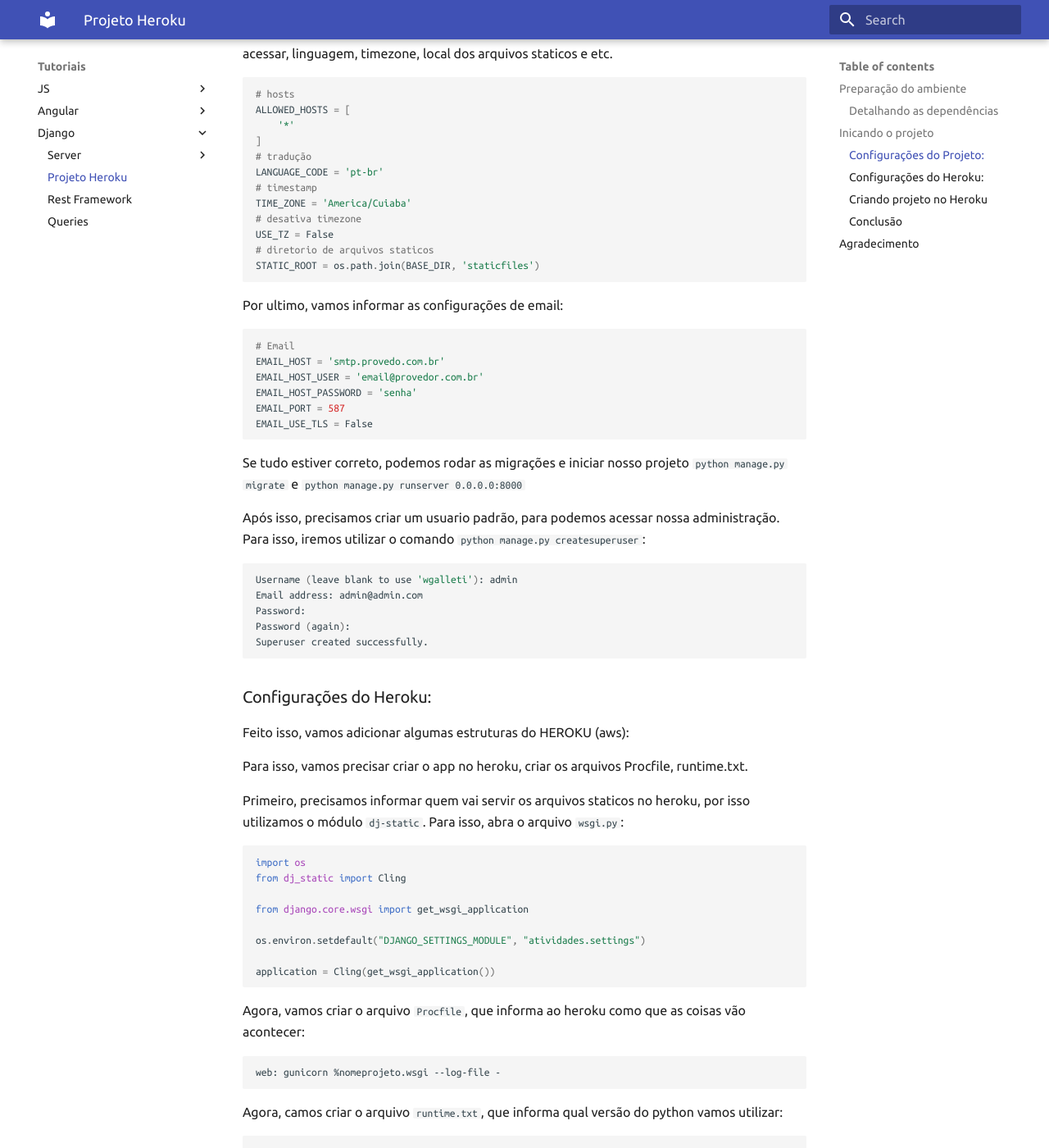
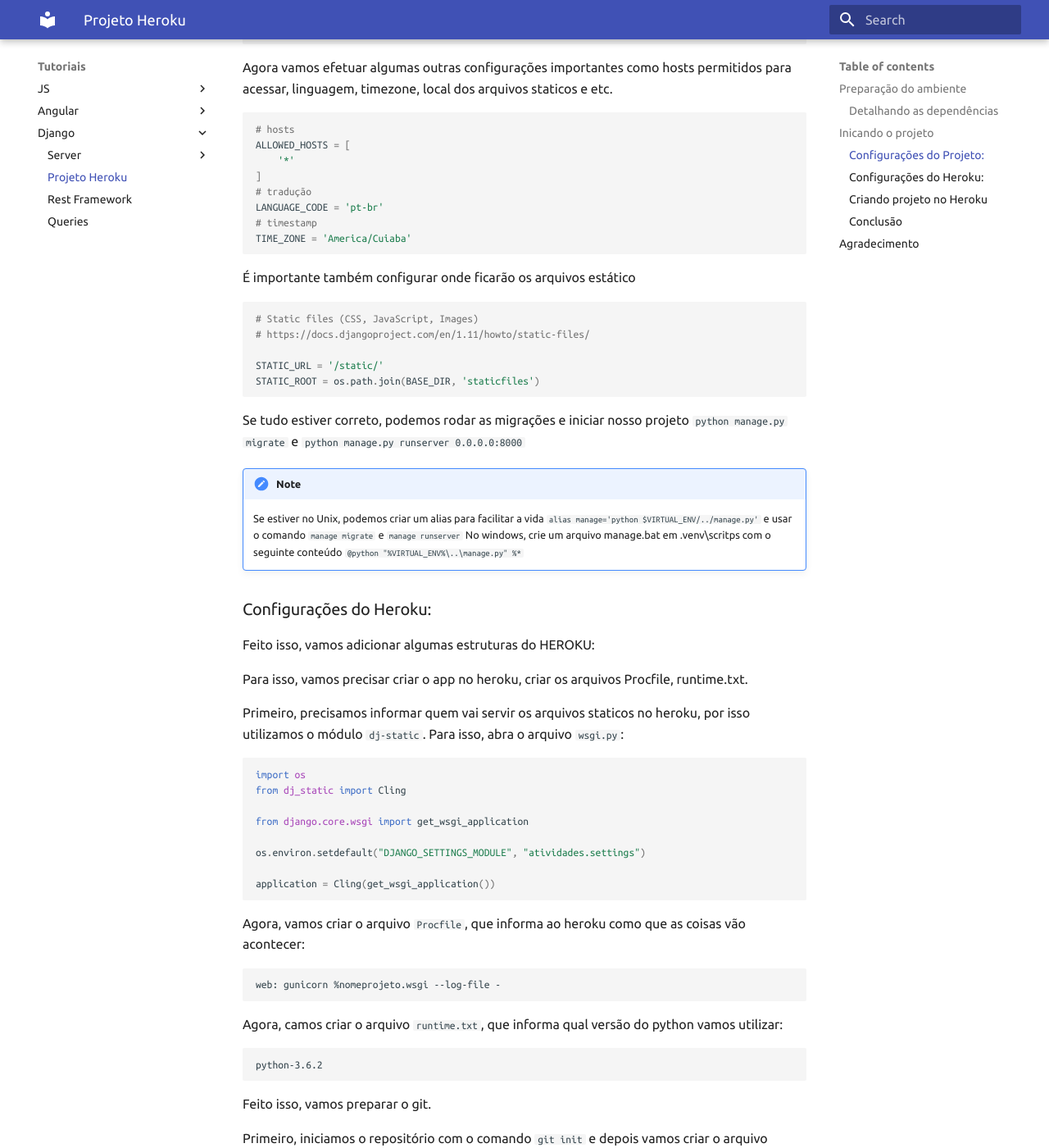
Before and after one commit to wgalleti/me, an MkDocs documentation site: the page built from docs/tutoriais/django/heroku.md, in a window 1280 px wide and 1400 px high, scrolled down 2230 px. Shown: the whole window at 82% size. Built offline with MkDocs 1.6.1 and Material for MkDocs 9.7.7, drawn with Linux system fonts in a browser that asks for light colours; old or Windows-style settings are respelled for this version of MkDocs; some of the changed text lies outside the part shown.

Commit message:
Atualizando heroku

````diff
--- a/docs/tutoriais/django/heroku.md
+++ b/docs/tutoriais/django/heroku.md
@@ -5,17 +5,16 @@
 ## Preparação do ambiente
 
 !!! note
-    Utilizando python 3.5.2
+    Utilizando python 3.6.2
 
 1. Crie o diretorio para o projeto e entre no mesmo `mkdir %nomeprojeto & cd $_`
 2. Criar o ambiente virtual `python -m venv .venv`
 3. Ativar ambiente `source .venv/bin/activate`
-4. Atualizar pip `pip install --upgrade pip`
-5. Instalar dependencias `pip install django dj-database-url dj-static python-decouple gunicorn psycopg2`
+4. Instalar dependencias `pip install django dj-database-url dj-static python-decouple gunicorn psycopg2`
 
 ### Detalhando as dependências
-* django: Framework para desenvolvimento web
-* dj-database-url: Módulo para converter string de conexão em url
+* django: MAGIC
+* dj-database-url: Módulo para converter url em dicionario de conexão
 * dj-static: Módulo para servir arquivos estáticos
 * python-decouple: Módulo que ajuda na parte de seguraça da aplicação (utilizar parametros via arquivo .env)
 * gunicorn: Servidor web
@@ -25,9 +24,11 @@
 
 Após o ambiente preparado, vamos iniciar o projeto.
 Primeiro, vamos salvar os módulos que nosso projeto necessita:
+
 `pip freeze > requirements.txt`
 
 Após isso, vamos criar nosso projeto:
+
 `django-admin startproject %nomeprojeto .`
 
 !!! note
@@ -38,7 +39,8 @@
 
 Primeiro, vamos ao arquivo `settings.py`. Nele, iremos informar as chaves do projeto, conexão de banco de dados, caminhos, etc.
 
-Para aumentar a segurança, e remover desse arquivo dados de senha e chave, vamos utilizar o decouple. Para isso vamos criar o arquivo `.env` na raiz do projeto.
+Para aumentar a segurança, e remover desse arquivo dados de senha e chave, vamos utilizar o python-decouple.
+Para isso vamos criar o arquivo `.env` na raiz do projeto.
 
 Nele vamos informar os seguintes itens:
 
@@ -69,6 +71,7 @@
 ```python
 # Database
 # https://docs.djangoproject.com/en/1.10/ref/settings/#databases
+
 default_db_url = 'sqlite:///' + os.path.join(BASE_DIR, 'db.sqlite3')
 ```
 
@@ -91,38 +94,30 @@
 LANGUAGE_CODE = 'pt-br'
 # timestamp
 TIME_ZONE = 'America/Cuiaba'
-# desativa timezone
-USE_TZ = False
-# diretorio de arquivos staticos
-STATIC_ROOT = os.path.join(BASE_DIR, 'staticfiles')
 ```
 
-Por ultimo, vamos informar as configurações de email:
+É importante também configurar onde ficarão os arquivos estático
 
 ```python
-# Email
-EMAIL_HOST = 'smtp.provedo.com.br'
-EMAIL_HOST_USER = 'email@provedor.com.br'
-EMAIL_HOST_PASSWORD = 'senha'
-EMAIL_PORT = 587
-EMAIL_USE_TLS = False
+
+# Static files (CSS, JavaScript, Images)
+# https://docs.djangoproject.com/en/1.11/howto/static-files/
+
+STATIC_URL = '/static/'
+STATIC_ROOT = os.path.join(BASE_DIR, 'staticfiles')
 ```
 
 Se tudo estiver correto, podemos rodar as migrações e iniciar nosso projeto `python manage.py migrate` e `python manage.py runserver 0.0.0.0:8000`
 
-Após isso, precisamos criar um usuario padrão, para podemos acessar nossa administração. Para isso, iremos utilizar o comando `python manage.py createsuperuser`:
+!!! note
+    Se estiver no Unix, podemos criar um alias para facilitar a vida `alias manage='python $VIRTUAL_ENV/../manage.py'` e usar o comando `manage migrate` e `manage runserver`
+    No windows, crie um arquivo manage.bat em .venv\scritps com o seguinte conteúdo `@python "%VIRTUAL_ENV%\..\manage.py" %*`
 
-```bash
-Username (leave blank to use 'wgalleti'): admin
-Email address: admin@admin.com
-Password:
-Password (again):
-Superuser created successfully.
-```
+
 
 ### Configurações do Heroku:
 
-Feito isso, vamos adicionar algumas estruturas do HEROKU (aws):
+Feito isso, vamos adicionar algumas estruturas do HEROKU:
 
 Para isso, vamos precisar criar o app no heroku, criar os arquivos Procfile, runtime.txt.
 
@@ -148,7 +143,7 @@
 Agora, camos criar o arquivo `runtime.txt`, que informa qual versão do python vamos utilizar:
 
 ```
-python-3.5.2
+python-3.6.2
 ```
 
 Feito isso, vamos preparar o git.
@@ -172,13 +167,6 @@
 git commit -m "Add ignore config"
 ```
 
-Agora vamos enviar os arquivos de configuração do heroku
-
-```git
-git add Procfile runtime.txt
-git commit -m "Heroku config"
-```
-
 Agora, vamos importar o restante dos arquivos
 
 ```
@@ -194,12 +182,18 @@
 
 Antes de começar, instale o heroku client para utilizar os comandos.
 
+!!! note
+    Caso tenha duvidas, siga https://devcenter.heroku.com/articles/heroku-cli
+
+
 Vamos criar e configurar o app:
 
 ```bash
 heroku create %nomeprojeto --buildpack heroku/python
-heroku config:set SECRET_KEY='CHAVE QUE ESTA NO .env'
-heroku config:set DEBUG=False
+heroku addons:create heroku-postgresql:hobby-dev
+heroku pg:promote
+heroku plugins:install heroku-config
+heroku config:push
 ```
 
 Feito isso, vamos enviar o projeto
@@ -208,17 +202,11 @@
 git push heroku master
 ```
 
-Pronto, projeto no ar!!!
+Caso, tudo correto, projeto no ar!!!
 
 ### Conclusão
 
-Para finalizar, precisamos informar a conexão do banco de dados. Para isso, crie a variavel `DATABASE_URL` e defina o valor que esta no site, pois o heroku criou um novo datastore para essa aplicação.
-
-```bash
-heroku config:set DATABASE_URL=postgres://...
-```
-
-Após isso, vamos rodar as migrações e criar o usuario admin:
+Para finalizar, precisamos rodar as migrações e criar o usuario admin:
 
 ```
 heroku run python manage.py migrate
````
Also changed, not shown: other parts of docs/tutoriais/django/heroku.md (+3 -2 lines), requirements.txt (+2 -12 lines), 1 other file.
